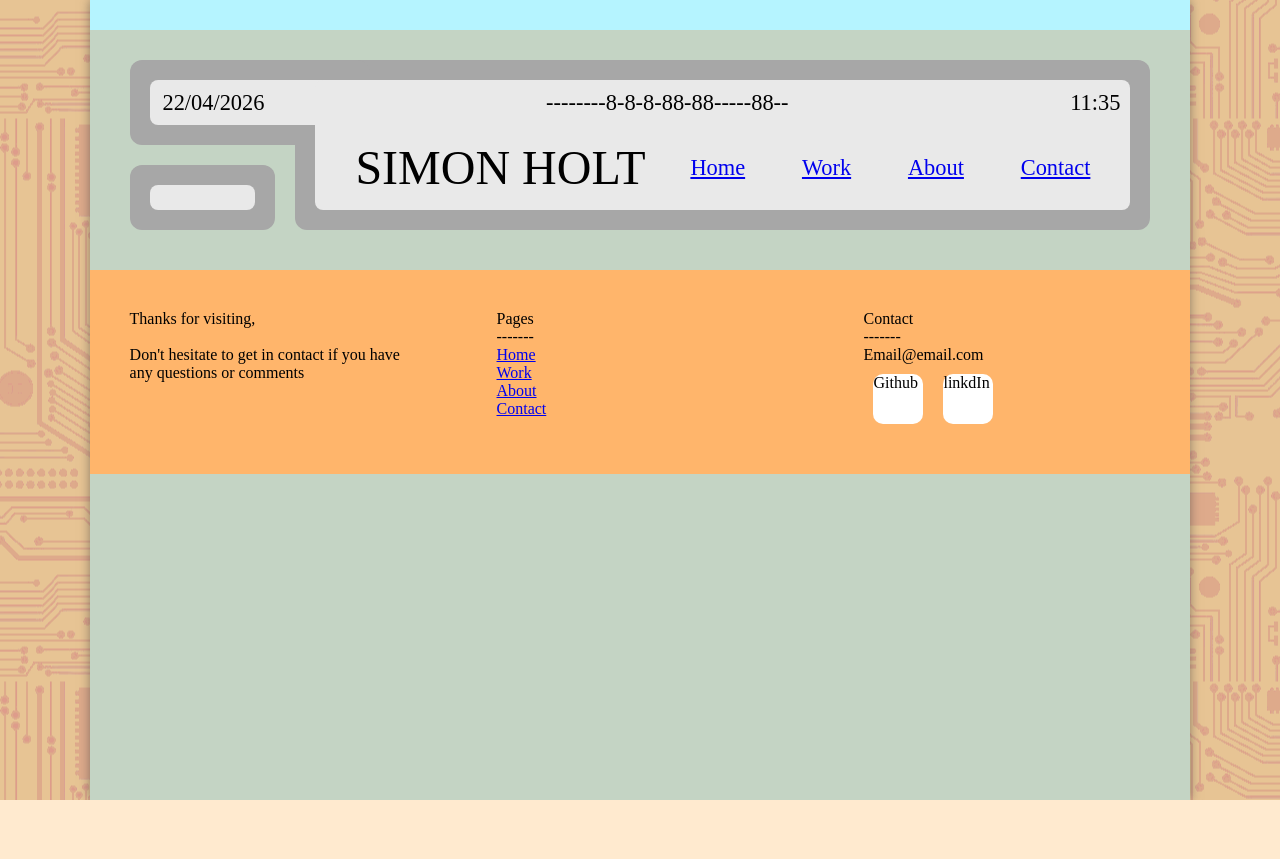
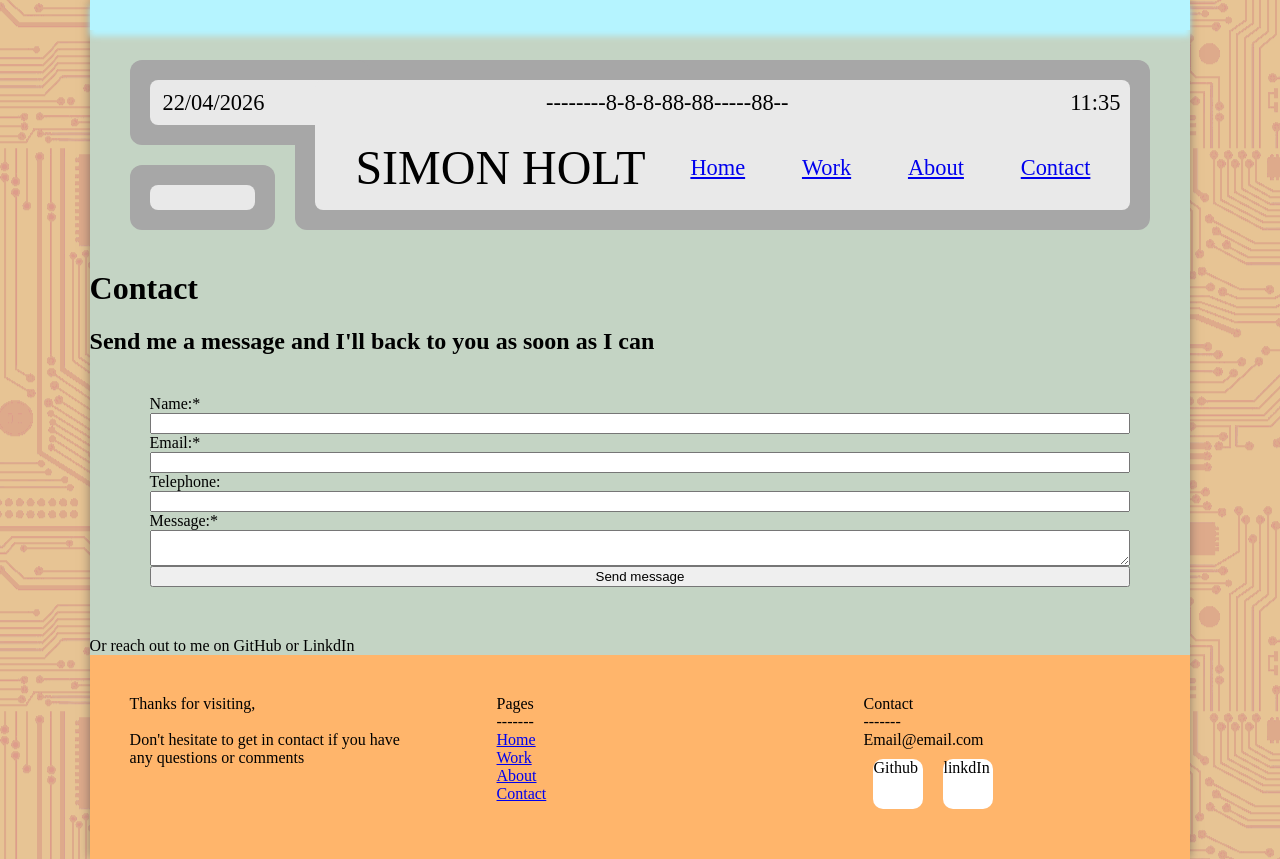
Before and after one commit to simonholt256/portfolio, a React app in the folder portfolio/: page /contact in a window 1280 px wide. Before the commit the page ends 800 px from the top, so only its background shows below. Built offline with nearby package versions, Linux system fonts and the light colour scheme; the HTML template or start-up script is replaced by a standard one.

Commit message:
building contact pages

```diff
--- a/portfolio/src/App.css
+++ b/portfolio/src/App.css
@@ -19,6 +19,7 @@
   width: 100%;
   height: 30px;
   background-color: #B5F4FF;
+  box-shadow: 0px 6px 6px #b5f4ff;
 }
 
 .Header__grid-split {
@@ -379,3 +380,11 @@ h3 {
   background-color: #e9e9e9;
   height: 200px;
 }
+
+/* ---contact -----*/
+
+.form-box {
+  display: flex;
+  flex-direction: column;
+  margin: 40px 60px 50px 60px;
+}
--- a/portfolio/src/Pages/Contact.jsx
+++ b/portfolio/src/Pages/Contact.jsx
@@ -1,6 +1,26 @@
 function Contact() {
   return (
-    <></>
+    <>
+      <h1>Contact</h1>
+      <h2>Send me a message and I'll back to you as soon as I can</h2>
+      <form action="#" method="post" className="form-box">
+        <label className="label" htmlFor="contact-name">Name:* </label>
+        <input type="text" id="contact-name" required/>
+        <label className="label" htmlFor="contact-email">Email:* </label>
+        <input type="email" id="contact-email" required/>
+        <label className="label" htmlFor="contact-telephone">Telephone: </label>
+        <input type="tel" id="contact-telephone"/>
+        <label className="label" htmlFor="contact-message">Message:* </label>
+        <textarea maxlength="240" id="contact-message" required></textarea>
+        <input type="submit" value="Send message" className="submit-button"/>
+
+      </form>
+      <div>Or reach out to me on GitHub or LinkdIn</div>
+      <div>
+        <div></div>
+        <div></div>
+      </div>
+    </>
   )
 }
 
```
